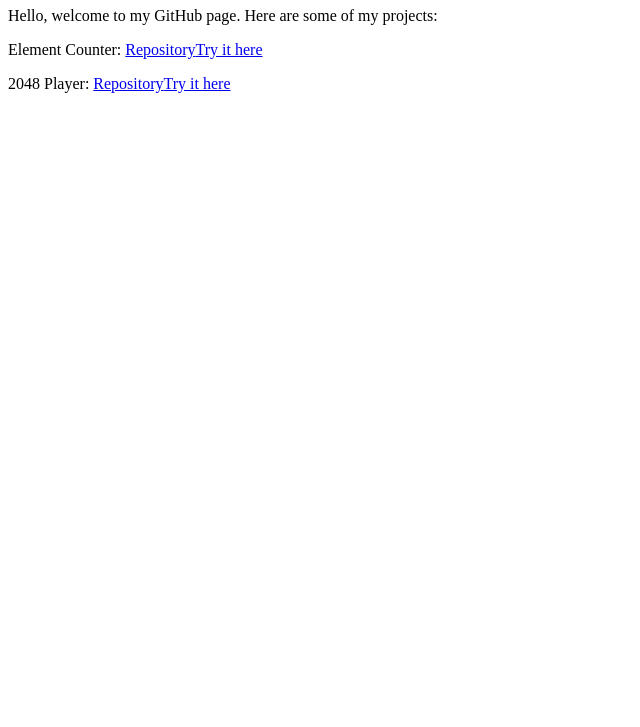
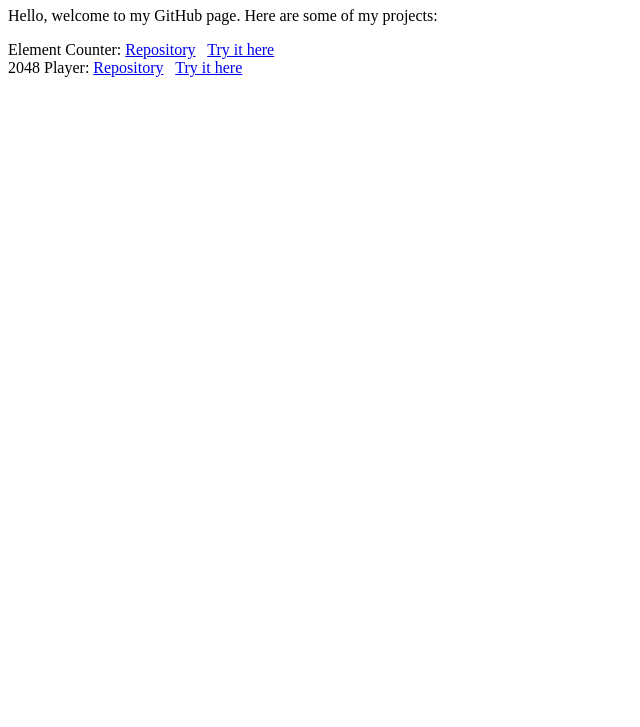
Before and after one commit to lance60/lance60.github.io, a plain HTML site: page index.html in a window 1280 px wide. Shown: the part 73-800 px from the top of the page, without its empty margins (0-640 px from the left). Drawn offline with Linux system fonts and the light colour scheme.

Commit message:
Update index.html

```diff
--- a/index.html
+++ b/index.html
@@ -10,7 +10,8 @@
 	<h1>Lance Carrido</h1>
 
 	<p>Hello, welcome to my GitHub page. Here are some of my projects: </p>
-	<p>Element Counter: <a href="https://github.com/lance60/ElementCounter" target="_blank">Repository</a><a href="https://lance60.github.io/ElementCounter/">Try it here</a></p>
-	<p>2048 Player: <a href="https://github.com/lance60/2048_Player" target="_blank">Repository</a><a href="https://lance60.github.io/2048_Player/">Try it here</a></p>
+	<a>Element Counter: </a><a href="https://github.com/lance60/ElementCounter" target="_blank">Repository</a> &nbsp <a href="https://lance60.github.io/ElementCounter/">Try it here</a>
+	<br>
+	<a>2048 Player: </a><a href="https://github.com/lance60/2048_Player" target="_blank">Repository</a> &nbsp <a href="https://lance60.github.io/2048_Player/">Try it here</a>
 </body>
 </html>
```
